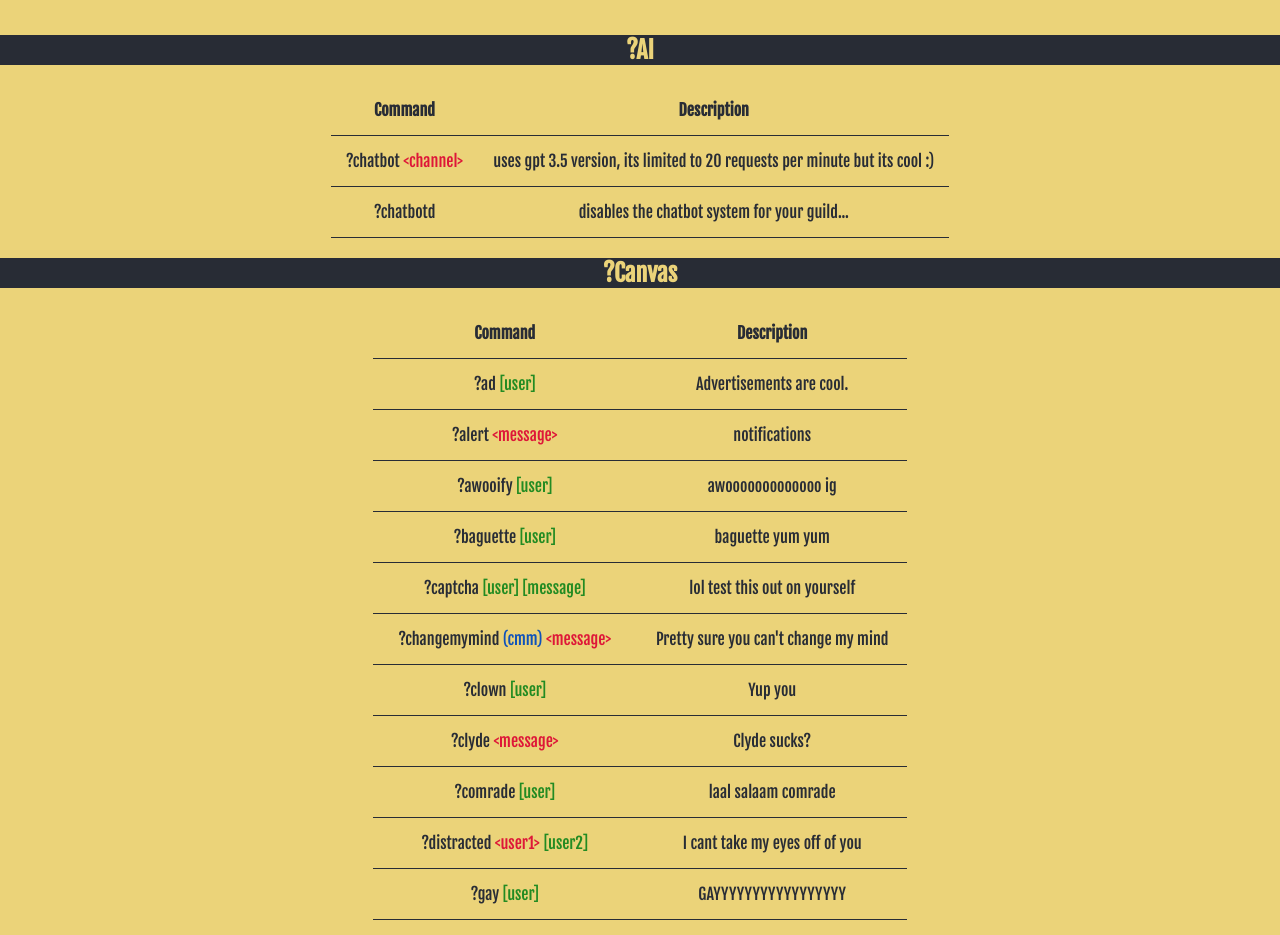
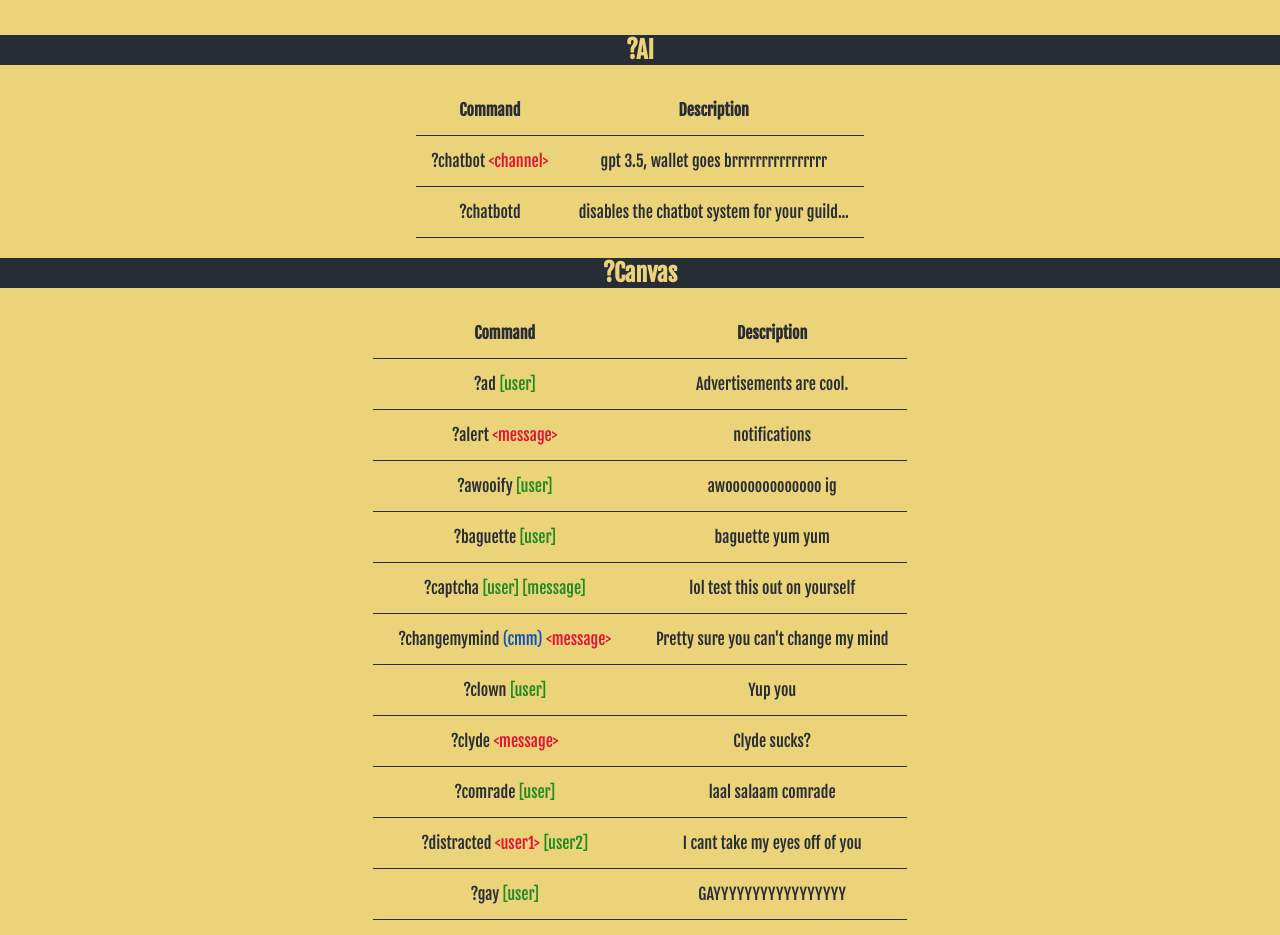
Before and after one commit to krupakoushik/cynthia, a plain HTML site: page commands.html in a window 1280 px wide. Shown: the part 900-1835 px from the top of the page. Drawn offline with Linux system fonts and the light colour scheme.

Commit message:
Update commands.html

```diff
--- a/commands.html
+++ b/commands.html
@@ -46,7 +46,7 @@
                     </tr>
                     <tr>
                         <td>?chatbot <span class="req">&lt;channel&gt;</span></td>
-                        <td>uses gpt 3.5 version, its limited to 20 requests per minute but its cool :)</td>
+                        <td>gpt 3.5, wallet goes brrrrrrrrrrrrrrrr</td>
                     </tr>
                     <tr>
                         <td>?chatbotd</td>
```
